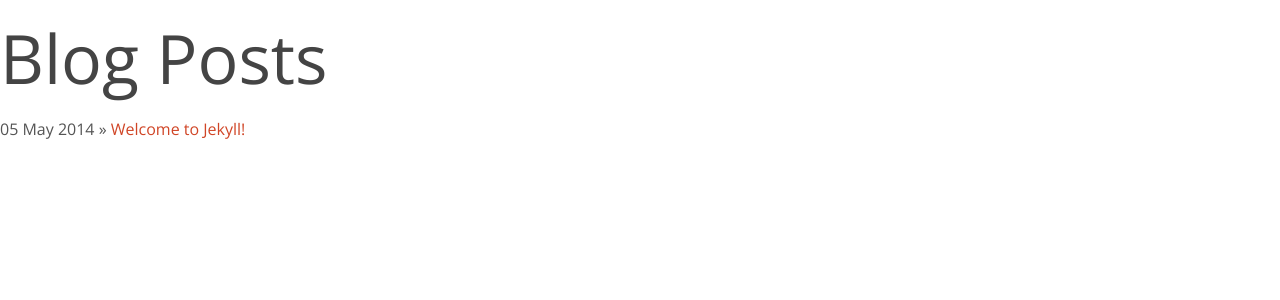
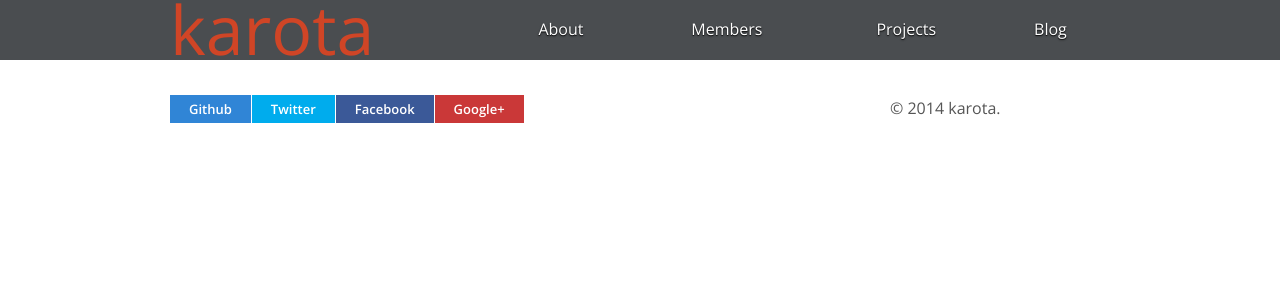
Before and after one commit to karota-project/karota-project.github.com, a Jekyll site: the page built from index.html, in a window 1280 px wide. Shown: the top 300 px of the page. Built offline with Jekyll 4.4.1, drawn with Linux system fonts in a browser that asks for light colours; nearby versions of some CDN libraries; Markdown is read by kramdown in place of the engine named in the settings.

Commit message:
ヘッダーとフッターを追加

```diff
--- /dev/null
+++ b/_includes/footer.html
@@ -0,0 +1,84 @@
+<style>
+/* twitter */
+.btn.twitter, .skiplink.twitter {
+	background: #00aced;
+	border: 1px solid #00aced;
+}
+.btn.twitter:hover, .skiplink.twitter:hover {
+	background: #21c2ff;
+}
+.btn.twitter:active, .skiplink.twitter:active {
+	background: #0087ba;
+}
+
+/* facebook */
+.btn.facebook, .skiplink.facebook {
+	background: #3b5998;
+	border: 1px solid #3b5998;
+}
+.btn.facebook:hover, .skiplink.facebook:hover {
+	background: #4c70ba;
+}
+.btn.facebook:active, .skiplink.facebook:active {
+	background: #2d4373;
+}
+
+/* social buttons */
+.socbtns {
+	display: inline-block;
+	padding: 15px 0;
+	overflow: hidden;
+}
+.socbtns li {
+	float: left;
+}
+.socbtns li + li {
+	border-left: 1px solid #fff;
+}
+.socbtns .btn a {
+	font-size: 13px;
+}
+
+@media only screen and (max-width: 480px) {
+	.socbtns {
+		max-width: 80%;
+	}
+	.socbtns li {
+		width: 50%;
+		padding-bottom: 1px;
+		border-left: 1px solid #fff;
+	}
+	.socbtns li .btn {
+		display: block;
+		width: 100%;
+	}
+}
+
+/* copyright */
+.copyright {
+	padding: 15px 0;
+}
+
+/* misc helpers */
+.nobr {
+	white-space: nowrap;
+}
+
+</style>
+
+<div class="row">
+	<div class="seven columns">
+		<ul class="socbtns">
+			<li><div class="btn primary"><a href="https://github.com/karota-project" target="_blank">Github</a></div></li>
+			<li><div class="btn twitter"><a href="https://twitter.com/karota_project" target="_blank">Twitter</a></div></li>
+			<li><div class="btn facebook"><a href="https://www.facebook.com/pages/karota/1420102624923505" target="_blank">Facebook</a></div></li>
+			<li><div class="btn danger"><a href="https://plus.google.com/communities/114239992155944652487" target="_blank">Google+</a></div></li>
+		</ul>
+	</div>
+
+	<div class="push_two three columns">
+		<div class="copyright">
+			<p class="nobr">&copy; 2014 karota.</p>
+		</div>
+	</div>
+</div>
--- /dev/null
+++ b/_includes/header.html
@@ -0,0 +1,23 @@
+<!-- navbar -->
+<div class="navbar" id="nav">
+	<div class="row">
+		<a class="toggle" gumby-trigger="#nav > .row > ul" href="#"><i class="icon-menu"></i></a>
+		<h1 class="four columns logo">
+			<a href="{{ site.rootpath }}/">karota</a>
+		</h1>
+		<ul class="eight columns">
+			<li><a href="{{ site.rootpath }}/about">About</a></li>
+			<li><a href="{{ site.rootpath }}/members">Members</a></li>
+			<li>
+				<a href="{{ site.rootpath }}/projects">Projects</a>
+				<div class="dropdown">
+					<ul>
+						<li><a href="{{ site.rootpath }}/projects#roomba-hack">Roomba Hack</a></li>
+						<li><a href="{{ site.rootpath }}/projects#girls-und-panzer">GIRLS und PANZER</a></li>
+					</ul>
+				</div>
+			</li>
+			<li><a href="http://blog.karota.net" target="_blank">Blog</a></li>
+		</ul>
+	</div>
+</div>
--- a/_layouts/default.html
+++ b/_layouts/default.html
@@ -42,7 +42,14 @@
 </head>
 
 <body>
-	{{ content }}
+<!-- header -->
+{% include header.html %}
+
+<!-- content -->
+{{ content }}
+
+<!-- footer -->
+{% include footer.html %}
 
 	<!-- Grab Google CDN's jQuery, fall back to local if offline -->
 	<!-- 2.0 for modern browsers, 1.10 for .oldie -->
--- a/index.html
+++ b/index.html
@@ -1,13 +1,4 @@
 ---
 layout: default
-title: Your New Jekyll Site
+title:
 ---
-
-<div id="home">
-  <h1>Blog Posts</h1>
-  <ul class="posts">
-    {% for post in site.posts %}
-      <li><span>{{ post.date | date_to_string }}</span> &raquo; <a href="{{ post.url }}">{{ post.title }}</a></li>
-    {% endfor %}
-  </ul>
-</div>
```
